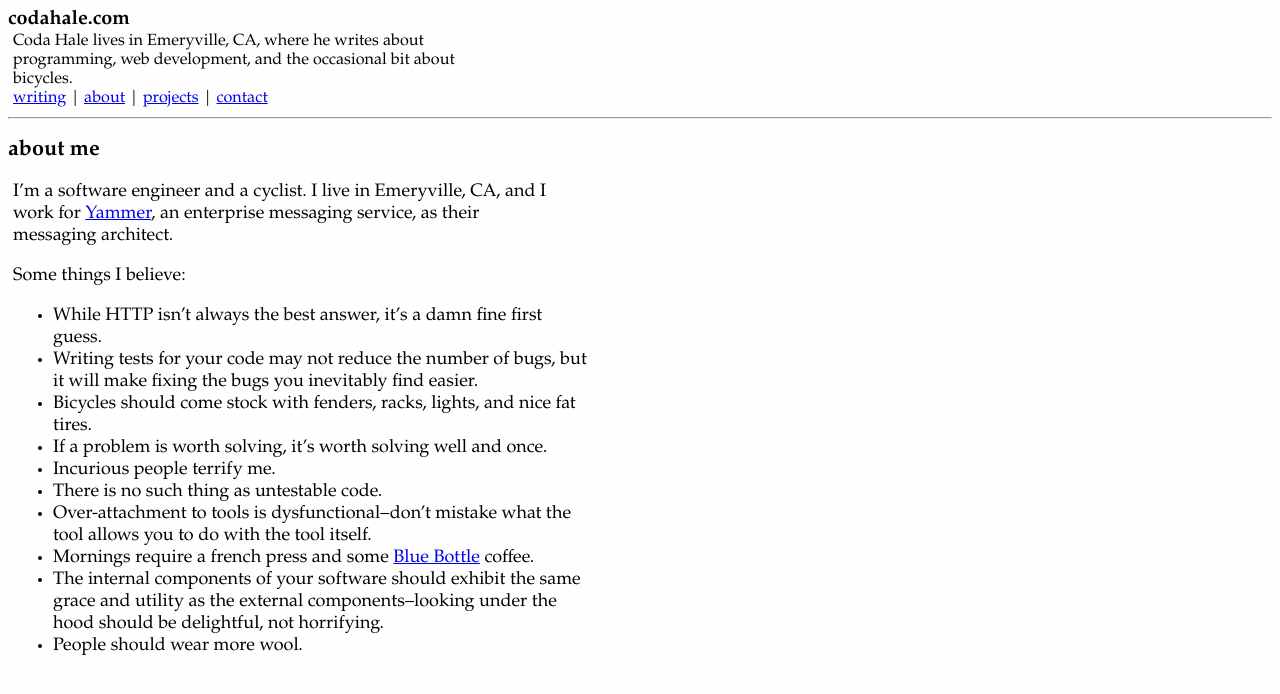
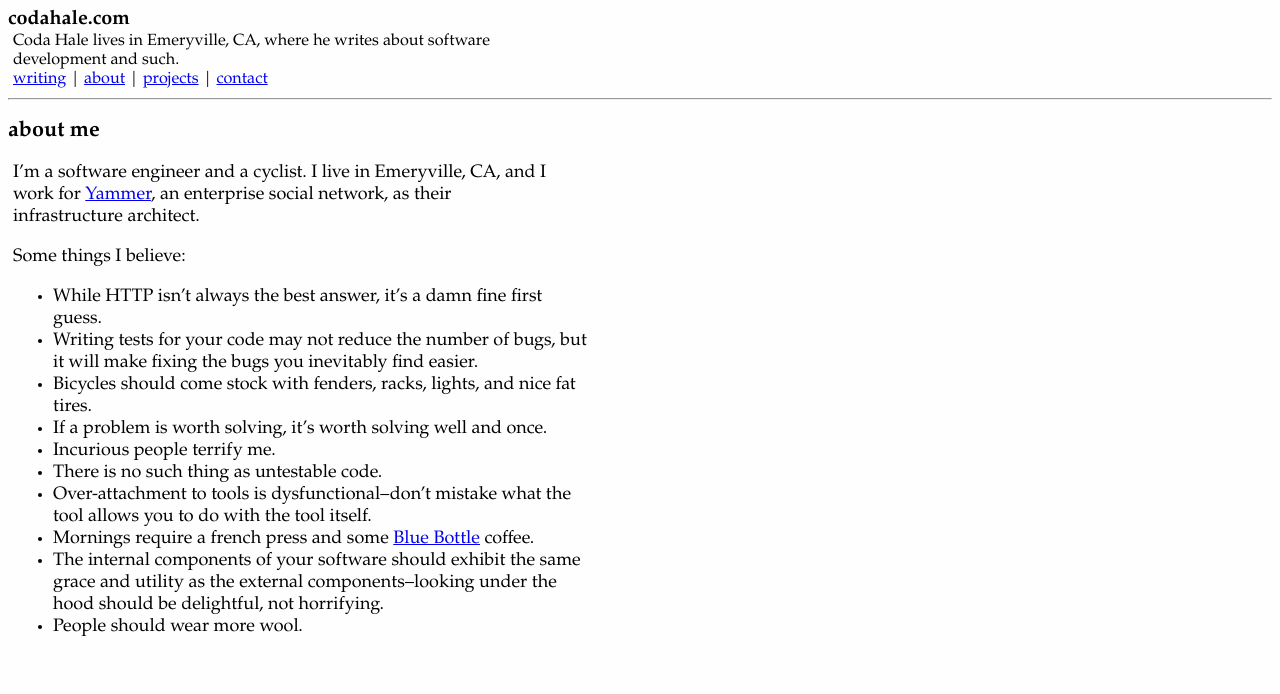
Before and after one commit to prahaladbelavadi/codahale.com, a Jekyll site: the page built from about.md, in a window 1280 px wide. Shown: the top 694 px of the page. Built offline with Jekyll 4.4.1, drawn with Linux system fonts in a browser that asks for light colours; Markdown is read by kramdown in place of the engine named in the settings.

Commit message:
Updated the personal stuff a bit.

```diff
--- a/_layouts/default.html
+++ b/_layouts/default.html
@@ -14,8 +14,8 @@
 	<div id="header">
 		<h1><a href="/">codahale.com</a></h1>
 		<p>
-			Coda Hale lives in Emeryville, CA, where he writes about
-			programming, web development, and the occasional bit about bicycles.
+			Coda Hale lives in Emeryville, CA, where he writes about software
+			development and such.
 		</p>
 		<p>
 			<a href="/">writing</a> |
--- a/about.md
+++ b/about.md
@@ -4,8 +4,8 @@ title: about me
 ---
 
 I'm a software engineer and a cyclist. I live in Emeryville, CA, and I work for
-[Yammer](http://www.yammer.com), an enterprise messaging service, as their
-messaging architect.
+[Yammer](http://www.yammer.com), an enterprise social network, as their
+infrastructure architect.
 
 Some things I believe:
 
```
